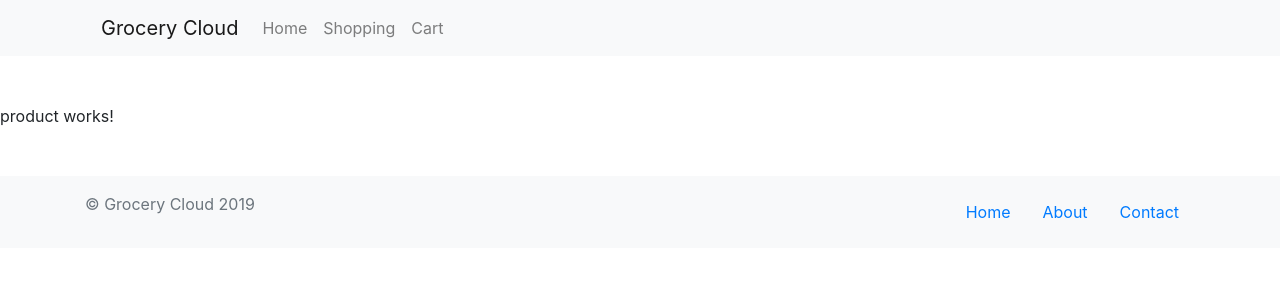
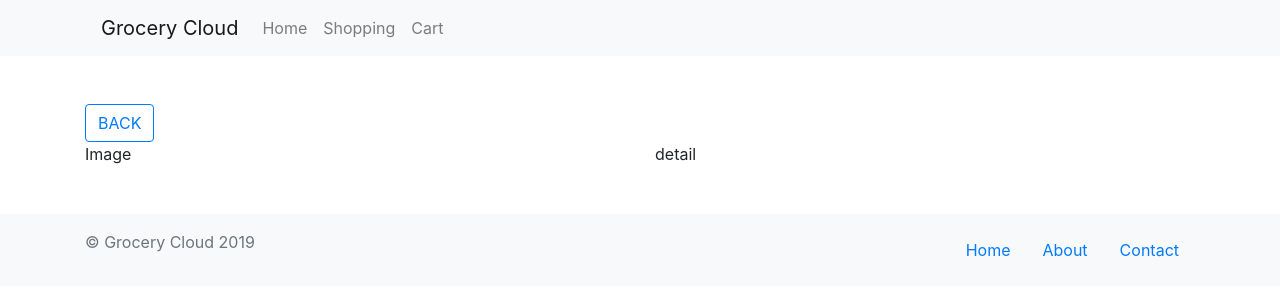
Before and after one commit to xuyimingwork/mpp-capstone-project, an Angular app: page /product in a window 1280 px wide. Shown: the top 300 px of the page. Built offline with nearby package versions, Linux system fonts and the light colour scheme.

Commit message:
product page

```diff
--- a/src/app/product/product.component.html
+++ b/src/app/product/product.component.html
@@ -1 +1,15 @@
-<p>product works!</p>
+<div class="container">
+  <!-- rubric43 The user should see a button labeled “Back” -->
+  <!-- rubric45 Clicking the “Back” button should take the user back to where they came from,
+    whether it was the Shopping page or the Product Page -->
+  <button type="button" class="btn btn-outline-primary" routerLink="..">BACK</button>
+  <div class="row">
+    <!-- rubric36 The user should an image of the selected product -->
+    <div class="col">
+      Image
+    </div>
+    <div class="col">
+      detail
+    </div>
+  </div>
+</div>
```
